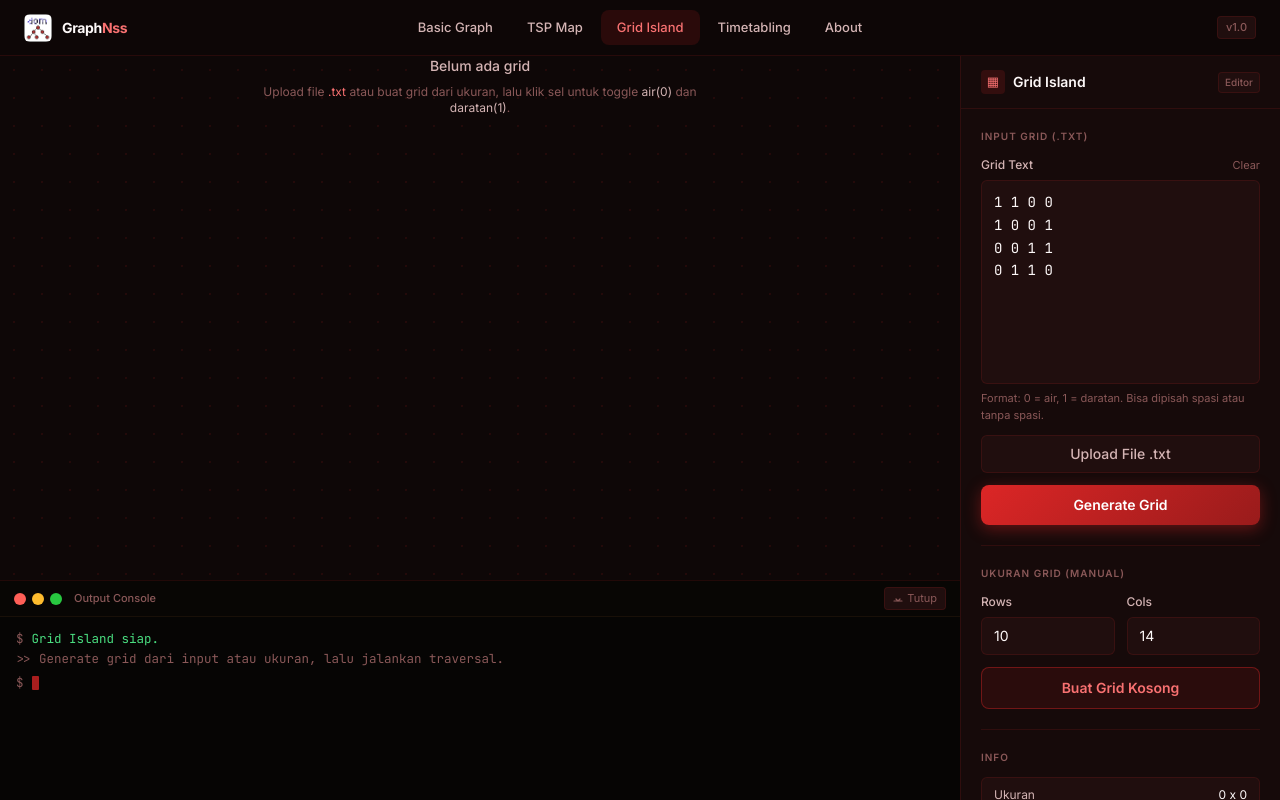
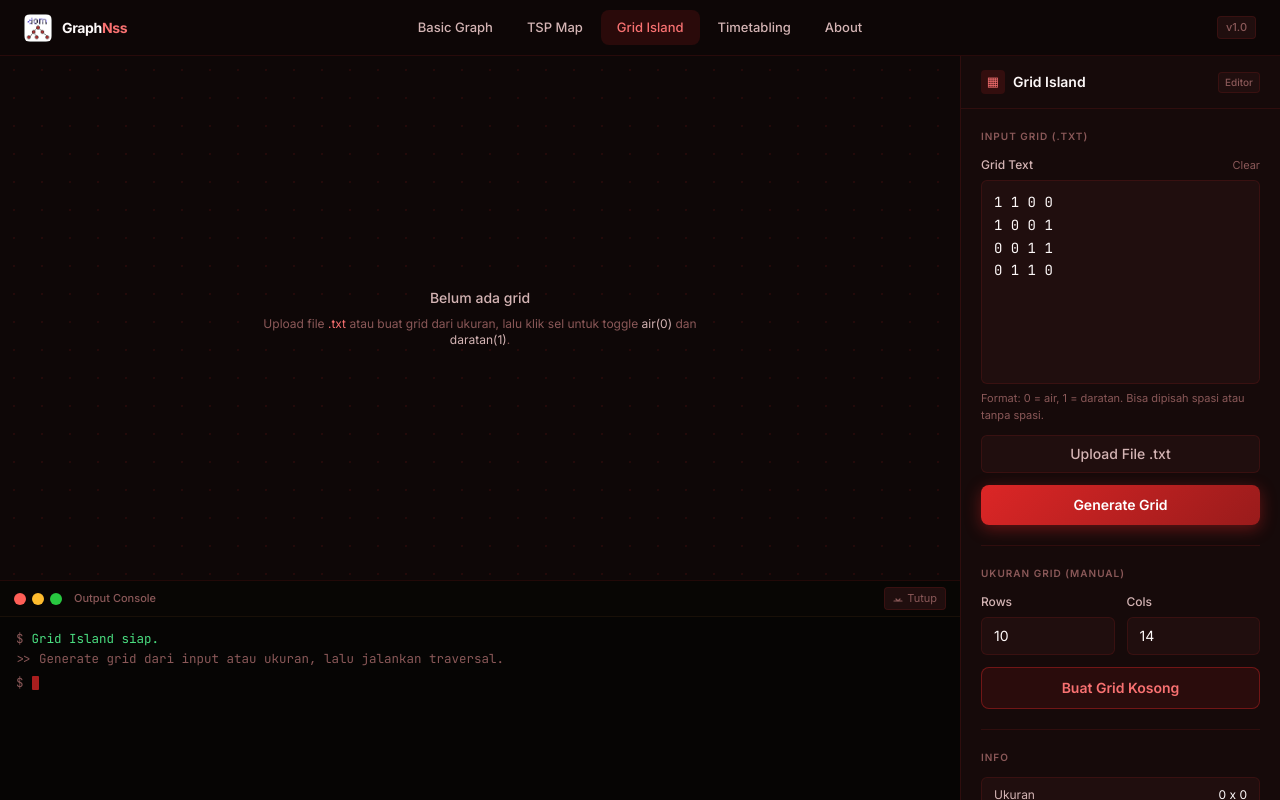
Before and after one commit to Valz0504/GraphNss, a Next.js app in the folder frontend/: page /grid-island in a window 1280 px wide. Built offline with nearby package versions, Linux system fonts and the light colour scheme.

Commit message:
fix(frontend): fix empty state vertical centering in grid island

```diff
--- a/frontend/src/components/grid-island/GridIslandShell.tsx
+++ b/frontend/src/components/grid-island/GridIslandShell.tsx
@@ -799,7 +799,7 @@ export default function GridIslandShell() {
               </div>
             </div>
           ) : (
-            <div className="flex flex-1 items-center justify-center px-8 text-center">
+            <div className="absolute inset-0 flex items-center justify-center px-8 text-center">
               <div className="flex max-w-md flex-col gap-2">
                 <p className="text-sm font-medium" style={{ color: "var(--text-subtle)" }}>
                   Belum ada grid
```
